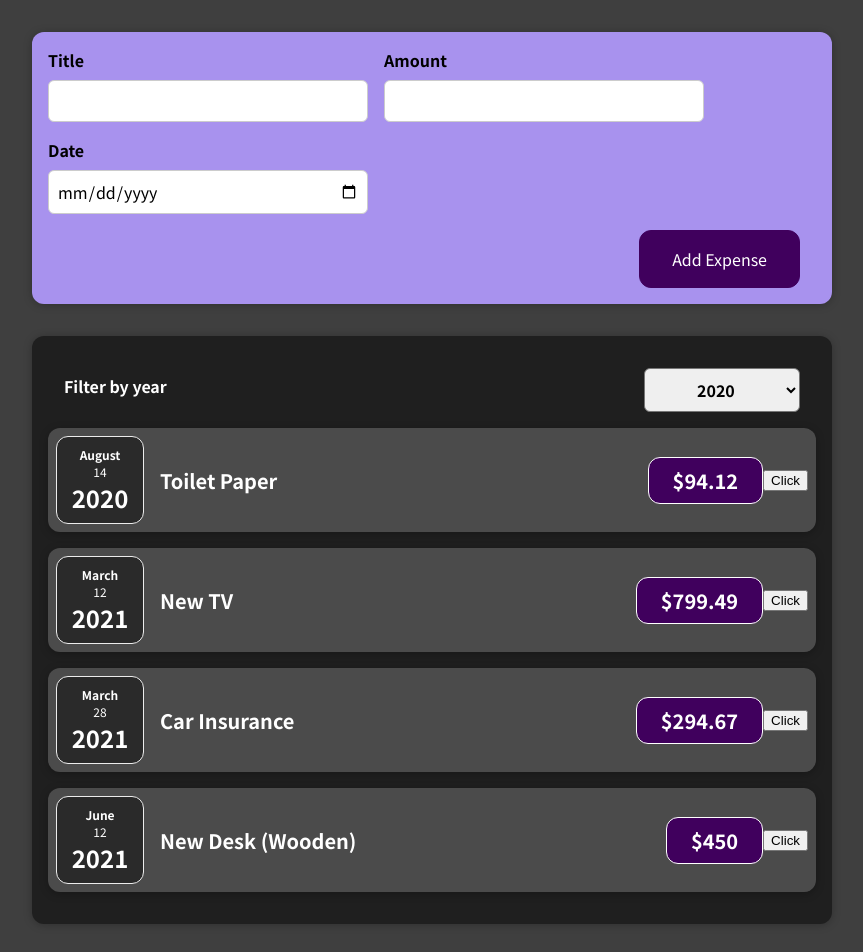
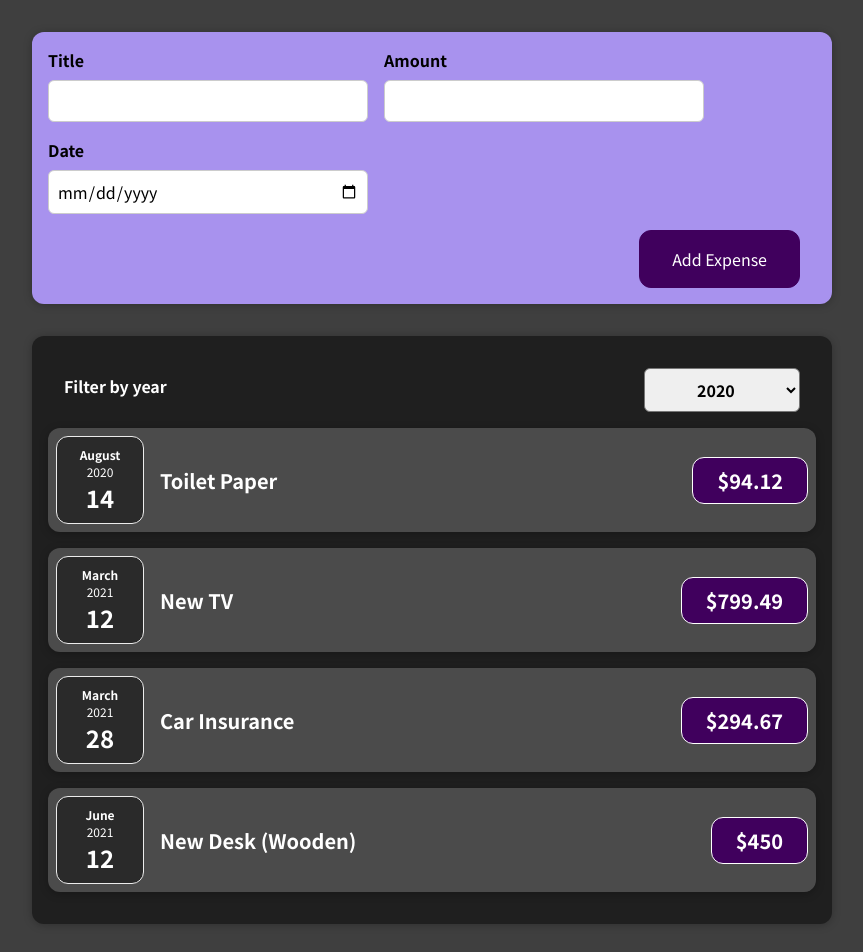
Before and after one commit to JuniorTavarez/The-Complete-Guide, a React (Create React App) app: page / in a window 1280 px wide. Shown: the top 952 px of the page, without its empty margins (208-1071 px from the left). Built offline with nearby package versions, Linux system fonts and the light colour scheme.

Commit message:
working with Stateful list

```diff
--- a/src/App.js
+++ b/src/App.js
@@ -1,9 +1,8 @@
-import React from 'react';
+import React, { useState } from 'react';
 import Expenses from './components/Expenses/Expenses';
 import NewExpense from './components/NewExpense/NewExpense';
 
-const App = () => {
-  const expenses = [
+const DUMMY_EXPENSES = [
   {
     id: 'e1',
     title: 'Toilet Paper',
@@ -25,15 +24,15 @@ const App = () => {
   },
 ];
 
+const App = () => {
+  const [expenses, setExpenses] = useState(DUMMY_EXPENSES);
   const addExpenseHandler = expense => {
-    console.log('In App.js');
-    console.log(expense);
+    setExpenses(prevExpenses => [expense, ...prevExpenses]);
   };
   return (
     <div>
       <NewExpense onAddExpense={addExpenseHandler} />
-
-      <Expenses expenses={expenses} />
+      <Expenses item={expenses} />
     </div>
   );
 };
--- a/src/components/Expenses/ExpenseDate.jsx
+++ b/src/components/Expenses/ExpenseDate.jsx
@@ -5,11 +5,12 @@ const ExpenseDate = ({ date }) => {
   const month = date.toLocaleString('en-US', { month: 'long' });
   const day = date.toLocaleString('en-US', { day: '2-digit' });
   const year = date.getFullYear();
+  console.log(day);
   return (
     <div className='expense-date'>
       <div className='expense-date__month'>{month}</div>
-      <div className='expense-date__year'>{day}</div>
-      <div className='expense-date__day'>{year}</div>
+      <div className='expense-date__year'>{year}</div>
+      <div className='expense-date__day'>{day}</div>
     </div>
   );
 };
--- a/src/components/Expenses/ExpenseItem.jsx
+++ b/src/components/Expenses/ExpenseItem.jsx
@@ -4,18 +4,13 @@ import Card from '../UI/Card';
 import './ExpenseItem.css';
 
 const ExpenseItem = ({ date, title, amount }) => {
-  const [current, setting] = useState(title);
-  const test = () => {
-    return setting('you clicked me');
-  };
   return (
     <Card className='expense-item'>
       <ExpenseDate date={date} />
       <div className='expense-item__description'>
-        <h2>{current}</h2>
+        <h2>{title}</h2>
         <div className='expense-item__price'>${amount}</div>
       </div>
-      <button onClick={test}>Click</button>
     </Card>
   );
 };
--- a/src/components/Expenses/Expenses.jsx
+++ b/src/components/Expenses/Expenses.jsx
@@ -4,11 +4,11 @@ import Card from '../UI/Card';
 import './Expenses.css';
 import ExpensesFilter from './ExpensesFilter';
 
-const Expenses = ({ expenses }) => {
+const Expenses = ({ item }) => {
   const [filteredYear, setFilteredYear] = useState('2020');
 
-  const filterChangeHandler = year => {
-    setFilteredYear(year);
+  const filterChangeHandler = selectedYear => {
+    setFilteredYear(selectedYear);
   };
 
   return (
@@ -17,26 +17,15 @@ const Expenses = ({ expenses }) => {
         selected={filteredYear}
         onFilterChange={filterChangeHandler}
       />
-      <ExpenseItem
-        title={expenses[0].title}
-        amount={expenses[0].amount}
-        date={expenses[0].date}
-      />
-      <ExpenseItem
-        title={expenses[1].title}
-        amount={expenses[1].amount}
-        date={expenses[1].date}
-      />
-      <ExpenseItem
-        title={expenses[2].title}
-        amount={expenses[2].amount}
-        date={expenses[2].date}
-      />
-      <ExpenseItem
-        title={expenses[3].title}
-        amount={expenses[3].amount}
-        date={expenses[3].date}
-      />
+      {item.map(expense => {
+        return (
+          <ExpenseItem
+            title={expense.title}
+            amount={expense.amount}
+            date={expense.date}
+          />
+        );
+      })}
     </Card>
   );
 };
--- a/src/components/NewExpense/ExpenseForm.jsx
+++ b/src/components/NewExpense/ExpenseForm.jsx
@@ -5,7 +5,6 @@ const ExpenseForm = ({ onSaveExpenseData }) => {
   const [entertedTitle, setEnteredTitle] = useState('');
   const [entertedAmount, setEnteredAmount] = useState('');
   const [entertedDate, setEnteredDate] = useState('');
-
   const titleChangeHandler = e => {
     setEnteredTitle(e.target.value);
   };
@@ -21,8 +20,10 @@ const ExpenseForm = ({ onSaveExpenseData }) => {
     const expenseData = {
       title: entertedTitle,
       amount: entertedAmount,
-      date: new Date(entertedDate),
+
+      date: new Date(entertedDate + 'T00:00:00'),
     };
+
     onSaveExpenseData(expenseData);
     setEnteredTitle('');
     setEnteredAmount('');
```
Also changed, not shown: 1 other file (tests, documents, lock files or other folders). Lines whose indentation alone changed are shown as unchanged.
